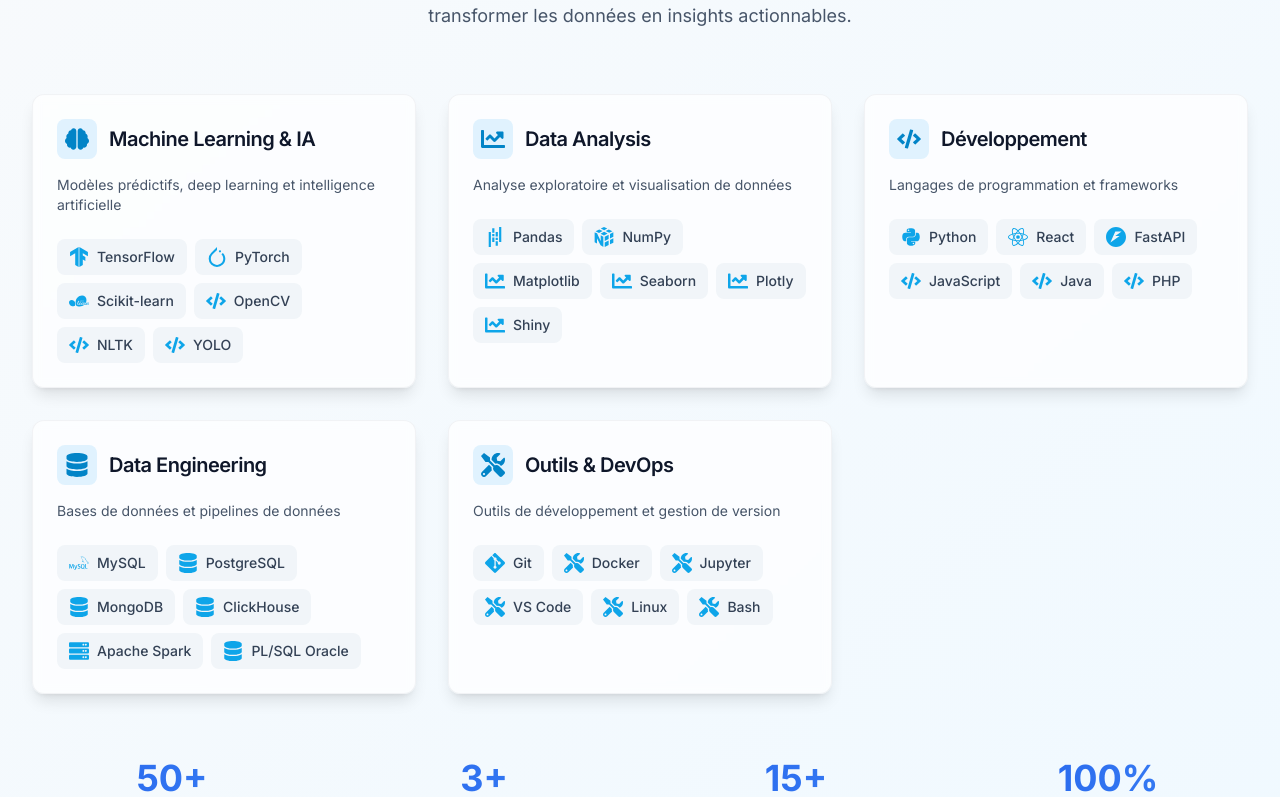
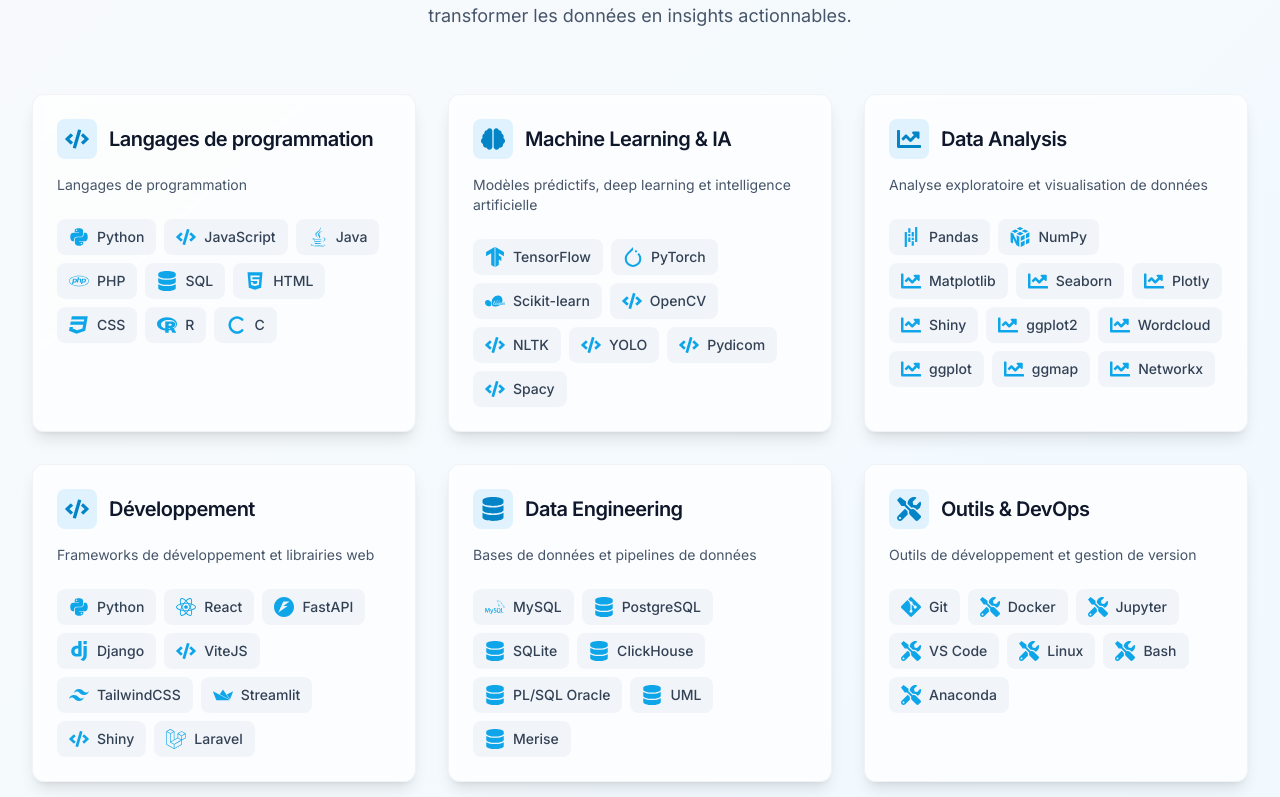
Before and after one commit to RaphHuynh/portfolio, a React (Vite) app: page / in a window 1280 px wide. Shown: the part 1103-1900 px from the top of the page. Built offline with nearby package versions, Linux system fonts and the light colour scheme.

Commit message:
update competeance

```diff
--- a/src/components/page/Competence.jsx
+++ b/src/components/page/Competence.jsx
@@ -1,6 +1,7 @@
 import { motion } from 'framer-motion';
-import { FaPython, FaDatabase, FaCode, FaChartLine, FaBrain, FaServer, FaTools } from 'react-icons/fa';
-import { SiTensorflow, SiPytorch, SiPandas, SiNumpy, SiScikitlearn, SiReact, SiFastapi, SiMysql, SiGit } from 'react-icons/si';
+import { FaPython, FaDatabase, FaCode, FaChartLine, FaBrain, FaServer, FaTools, FaRProject, FaJava, FaPhp, FaHtml5, FaCss3, FaReact } from 'react-icons/fa';
+import { FaC } from 'react-icons/fa6';
+import { SiTensorflow, SiPytorch, SiPandas, SiNumpy, SiScikitlearn, SiReact, SiFastapi, SiMysql, SiGit, SiDjango, SiTailwindcss, SiStreamlit, SiLaravel } from 'react-icons/si';
 
 export default Competence;
 
@@ -26,6 +27,22 @@
 function Competence() {
   const skillCategories = [
     {
+      title: "Langages de programmation",
+      icon: <FaCode className="w-6 h-6" />,
+      description: "Langages de programmation",
+      skills: [
+        { name: "Python", icon: <FaPython className="w-5 h-5" /> },
+        { name: "JavaScript", icon: <FaCode className="w-5 h-5" /> },
+        { name: "Java", icon: <FaJava className="w-5 h-5" /> },
+        { name: "PHP", icon: <FaPhp className="w-5 h-5" /> },
+        { name: "SQL", icon: <FaDatabase className="w-5 h-5" /> },
+        { name: "HTML", icon: <FaHtml5 className="w-5 h-5" /> },
+        { name: "CSS", icon: <FaCss3 className="w-5 h-5" /> },
+        { name: "R", icon: <FaRProject className="w-5 h-5" /> },
+        { name: "C", icon: <FaC className="w-5 h-5" /> },
+      ]
+    },
+    {
       title: "Machine Learning & IA",
       icon: <FaBrain className="w-6 h-6" />,
       description: "Modèles prédictifs, deep learning et intelligence artificielle",
@@ -35,7 +52,9 @@
         { name: "Scikit-learn", icon: <SiScikitlearn className="w-5 h-5" /> },
         { name: "OpenCV", icon: <FaCode className="w-5 h-5" /> },
         { name: "NLTK", icon: <FaCode className="w-5 h-5" /> },
-        { name: "YOLO", icon: <FaCode className="w-5 h-5" /> }
+        { name: "YOLO", icon: <FaCode className="w-5 h-5" /> },
+        { name: "Pydicom", icon: <FaCode className="w-5 h-5" /> },
+        { name: "Spacy", icon: <FaCode className="w-5 h-5" /> },
       ]
     },
     {
@@ -48,20 +67,28 @@
         { name: "Matplotlib", icon: <FaChartLine className="w-5 h-5" /> },
         { name: "Seaborn", icon: <FaChartLine className="w-5 h-5" /> },
         { name: "Plotly", icon: <FaChartLine className="w-5 h-5" /> },
-        { name: "Shiny", icon: <FaChartLine className="w-5 h-5" /> }
+        { name: "Shiny", icon: <FaChartLine className="w-5 h-5" /> },
+        { name: "ggplot2", icon: <FaChartLine className="w-5 h-5" /> },
+        { name: "Wordcloud", icon: <FaChartLine className="w-5 h-5" /> },
+        { name: "ggplot", icon: <FaChartLine className="w-5 h-5" /> },
+        { name: "ggmap", icon: <FaChartLine className="w-5 h-5" /> },
+        { name: "Networkx", icon: <FaChartLine className="w-5 h-5" /> },
       ]
     },
     {
       title: "Développement",
       icon: <FaCode className="w-6 h-6" />,
-      description: "Langages de programmation et frameworks",
+      description: "Frameworks de développement et librairies web",
       skills: [
         { name: "Python", icon: <FaPython className="w-5 h-5" /> },
         { name: "React", icon: <SiReact className="w-5 h-5" /> },
         { name: "FastAPI", icon: <SiFastapi className="w-5 h-5" /> },
-        { name: "JavaScript", icon: <FaCode className="w-5 h-5" /> },
-        { name: "Java", icon: <FaCode className="w-5 h-5" /> },
-        { name: "PHP", icon: <FaCode className="w-5 h-5" /> }
+        { name: "Django", icon: <SiDjango className="w-5 h-5" /> },
+        { name: "ViteJS", icon: <FaCode className="w-5 h-5" /> },
+        { name: "TailwindCSS", icon: <SiTailwindcss className="w-5 h-5" /> },
+        { name: "Streamlit", icon: <SiStreamlit className="w-5 h-5" /> },
+        { name: "Shiny", icon: <FaCode className="w-5 h-5" /> },
+        { name: "Laravel", icon: <SiLaravel className="w-5 h-5" /> },
       ]
     },
     {
@@ -71,10 +98,11 @@
       skills: [
         { name: "MySQL", icon: <SiMysql className="w-5 h-5" /> },
         { name: "PostgreSQL", icon: <FaDatabase className="w-5 h-5" /> },
-        { name: "MongoDB", icon: <FaDatabase className="w-5 h-5" /> },
+        { name: "SQLite", icon: <FaDatabase className="w-5 h-5" /> },
         { name: "ClickHouse", icon: <FaDatabase className="w-5 h-5" /> },
-        { name: "Apache Spark", icon: <FaServer className="w-5 h-5" /> },
-        { name: "PL/SQL Oracle", icon: <FaDatabase className="w-5 h-5" /> }
+        { name: "PL/SQL Oracle", icon: <FaDatabase className="w-5 h-5" /> },
+        { name: "UML", icon: <FaDatabase className="w-5 h-5" /> },
+        { name: "Merise", icon: <FaDatabase className="w-5 h-5" /> },
       ]
     },
     {
@@ -87,7 +115,8 @@
         { name: "Jupyter", icon: <FaTools className="w-5 h-5" /> },
         { name: "VS Code", icon: <FaTools className="w-5 h-5" /> },
         { name: "Linux", icon: <FaTools className="w-5 h-5" /> },
-        { name: "Bash", icon: <FaTools className="w-5 h-5" /> }
+        { name: "Bash", icon: <FaTools className="w-5 h-5" /> },
+        { name: "Anaconda", icon: <FaTools className="w-5 h-5" />},
       ]
     }
   ];
```
